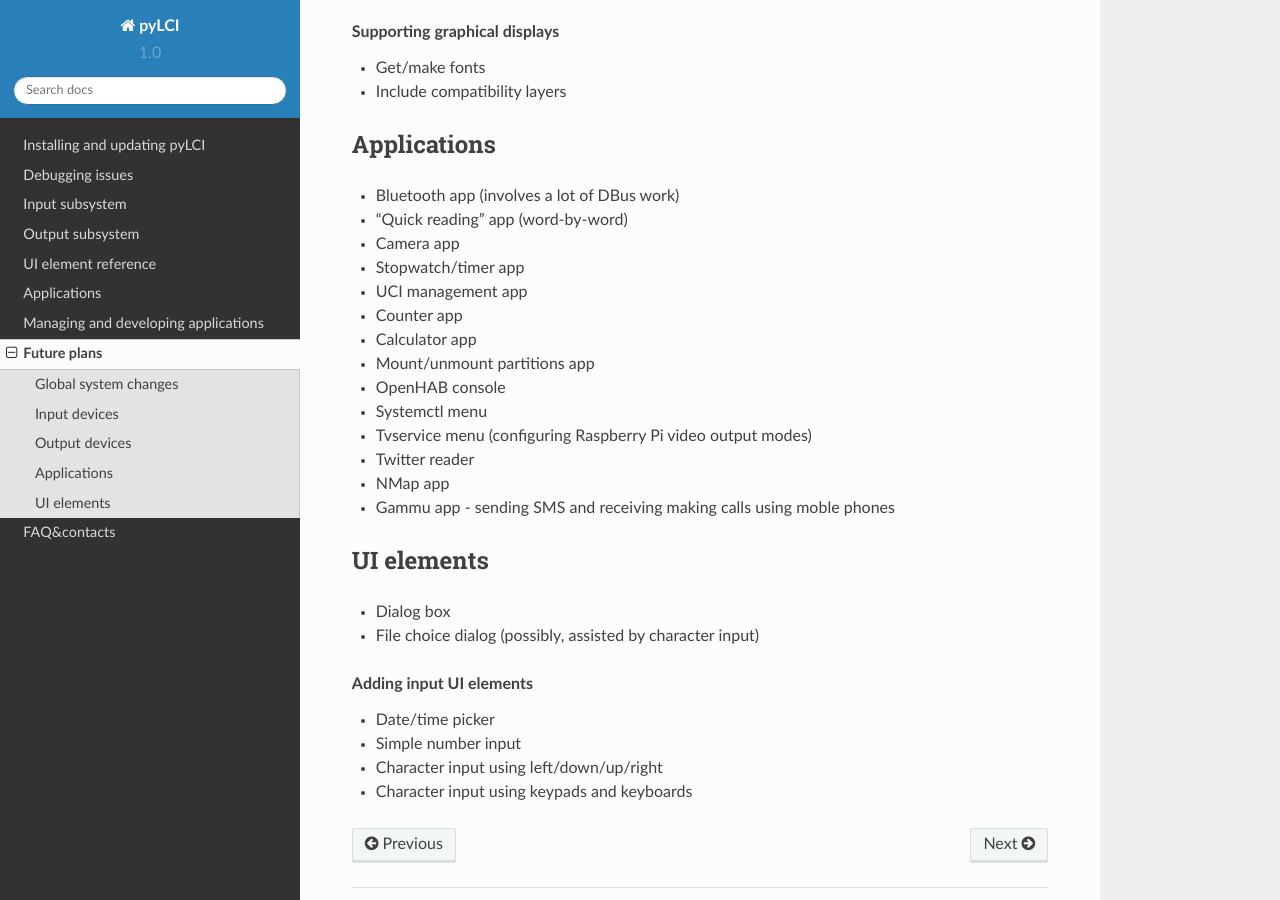
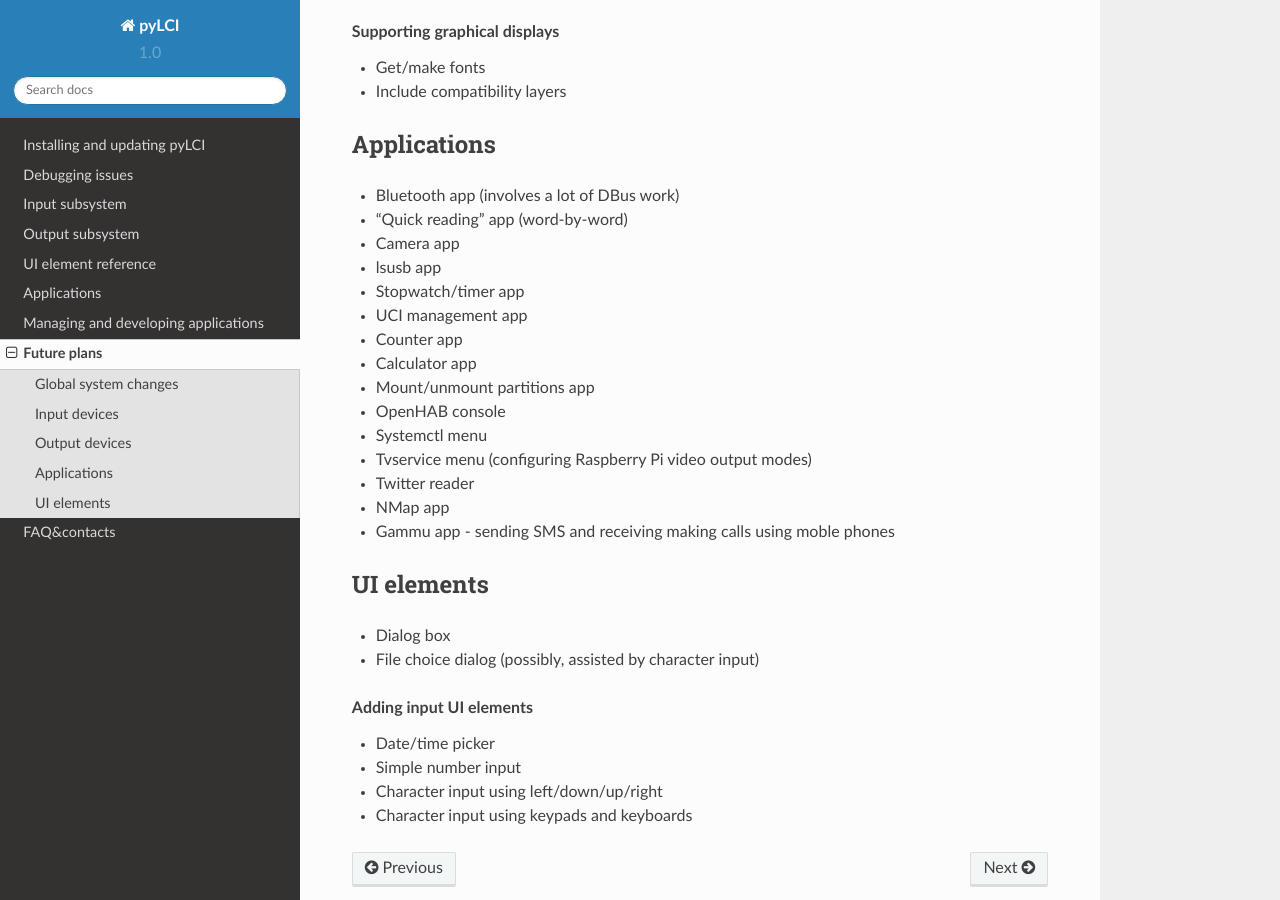
Before and after one commit to CRImier/pyLCI, a Sphinx documentation site: the page built from docs/plans.rst, in a window 1280 px wide and 900 px high, scrolled down 829 px. Built offline with Sphinx 7.4.7 and the Read the Docs theme 2.0.0, drawn with Linux system fonts in a browser that asks for light colours.

Commit message:
Update plans.rst

```diff
--- a/docs/plans.rst
+++ b/docs/plans.rst
@@ -44,6 +44,7 @@ Applications
 * Bluetooth app (involves a lot of DBus work)
 * "Quick reading" app (word-by-word)
 * Camera app
+* lsusb app
 * Stopwatch/timer app
 * UCI management app
 * Counter app
```
